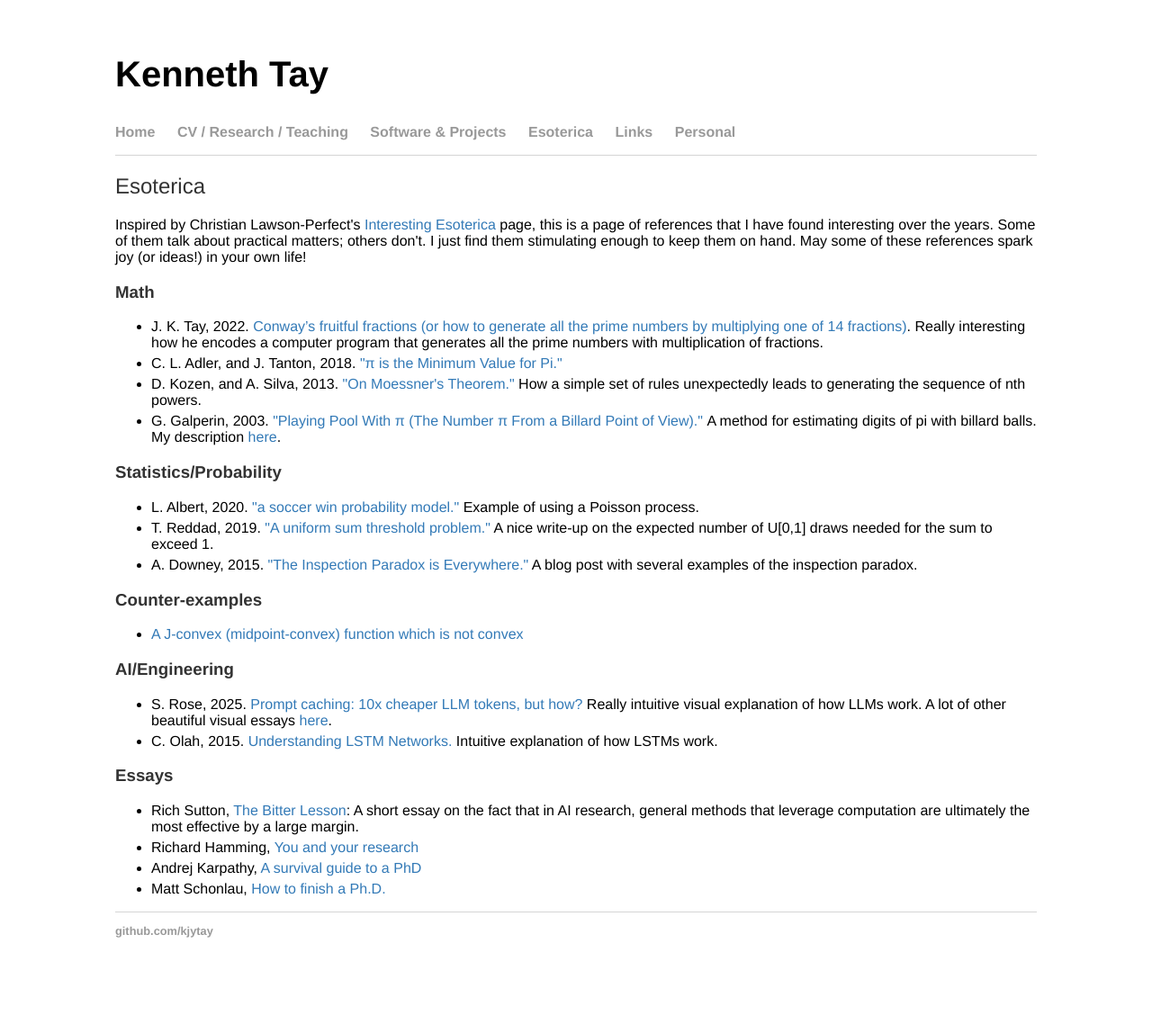
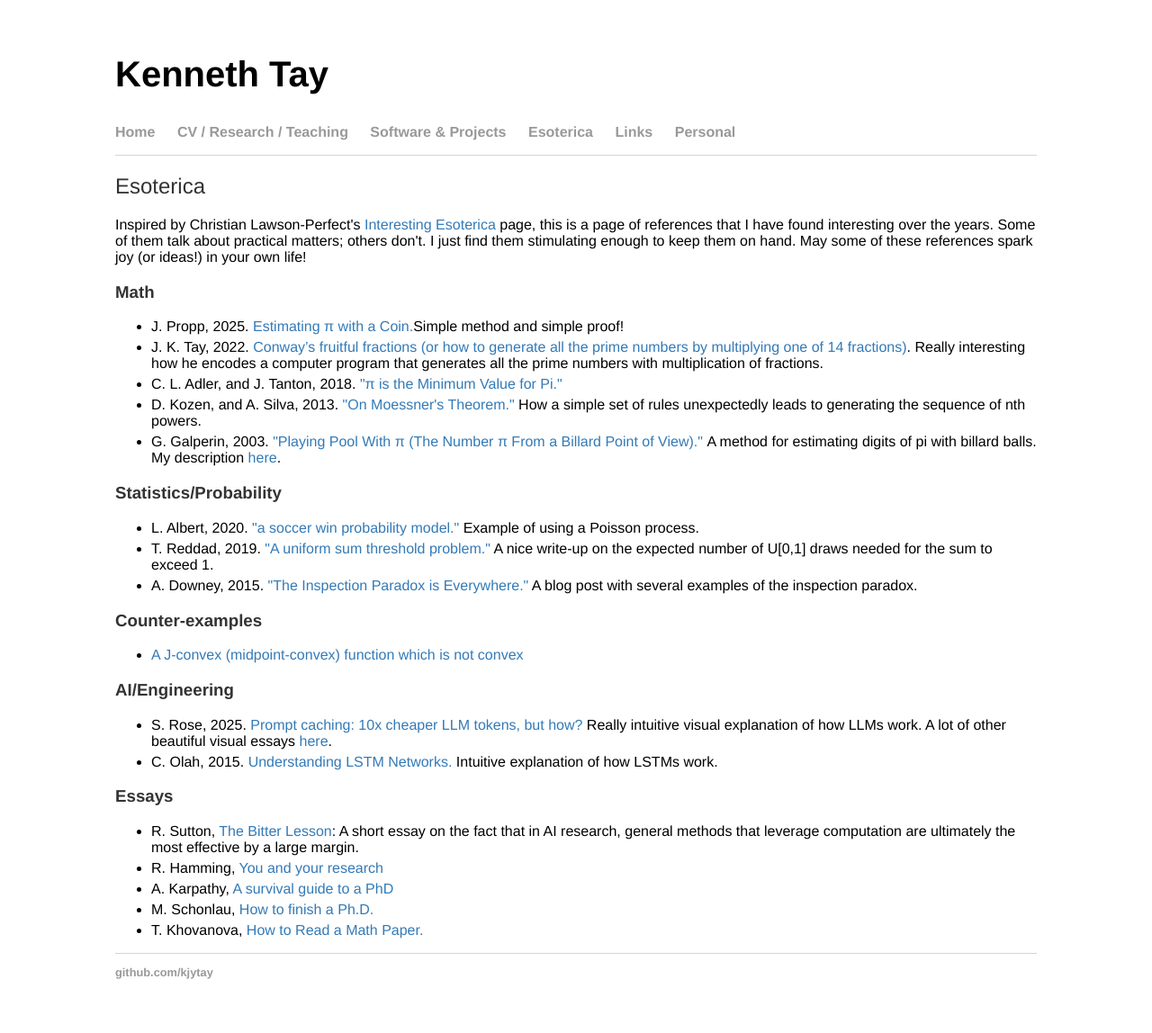
Before and after one commit to kjytay/kjytay.github.io, a Jekyll site: the page built from esoterica/index.html, in a window 1280 px wide. Shown: the whole page at 90% size. Built offline with Jekyll 4.4.1, drawn with Linux system fonts in a browser that asks for light colours; before the commit the page ends 1102 px from its top, so only the background shows below that.

Commit message:
Update links.

```diff
--- a/esoterica/index.html
+++ b/esoterica/index.html
@@ -10,6 +10,7 @@ May some of these references spark joy (or ideas!) in your own life!
 
 <h3>Math</h3>
 <ul>
+    <li>J. Propp, 2025. <a href="https://arxiv.org/pdf/2602.14487">Estimating π with a Coin.</a>Simple method and simple proof!</li>
     <li>J. K. Tay, 2022. <a href="https://mathematicaloddsandends.wordpress.com/2022/04/08/conways-fruitful-fractions-or-how-to-generate-all-the-prime-numbers-by-multiplying-one-of-14-fractions/">Conway’s fruitful fractions (or how to generate all the prime numbers by multiplying one of 14 fractions)</a>. Really interesting how he encodes a computer program that generates all the prime numbers with multiplication of fractions.</li>
     <li>C. L. Adler, and J. Tanton, 2018. <a href="https://www.tandfonline.com/doi/pdf/10.1080/07468342.2000.11974122">"π is the Minimum Value for Pi."</a></li>
     <li>D. Kozen, and A. Silva, 2013. <a href="https://www.tandfonline.com/doi/abs/10.4169/amer.math.monthly.120.02.131">"On Moessner's Theorem."</a> How a simple set of rules unexpectedly leads to generating the sequence of nth powers.</li>
@@ -36,8 +37,9 @@ May some of these references spark joy (or ideas!) in your own life!
 
 <h3>Essays</h3>
 <ul>
-    <li>Rich Sutton, <a href="https://www.cs.utexas.edu/~eunsol/courses/data/bitter_lesson.pdf">The Bitter Lesson</a>: A short essay on the fact that in AI research, general methods that leverage computation are ultimately the most effective by a large margin.</li>
-    <li>Richard Hamming, <a href="http://www.cs.virginia.edu/~robins/YouAndYourResearch.html">You and your research</a></li>
-    <li>Andrej Karpathy, <a href="http://karpathy.github.io/2016/09/07/phd/">A survival guide to a PhD</a></li>
-    <li>Matt Schonlau, <a href="http://www.schonlau.net/finishphd.html">How to finish a Ph.D.</a></li>
+    <li>R. Sutton, <a href="https://www.cs.utexas.edu/~eunsol/courses/data/bitter_lesson.pdf">The Bitter Lesson</a>: A short essay on the fact that in AI research, general methods that leverage computation are ultimately the most effective by a large margin.</li>
+    <li>R. Hamming, <a href="http://www.cs.virginia.edu/~robins/YouAndYourResearch.html">You and your research</a></li>
+    <li>A. Karpathy, <a href="http://karpathy.github.io/2016/09/07/phd/">A survival guide to a PhD</a></li>
+    <li>M. Schonlau, <a href="http://www.schonlau.net/finishphd.html">How to finish a Ph.D.</a></li>
+    <li>T. Khovanova, <a href="https://blog.tanyakhovanova.com/2026/02/how-to-read-a-math-paper/">How to Read a Math Paper.</a></li>
 </ul>
```
